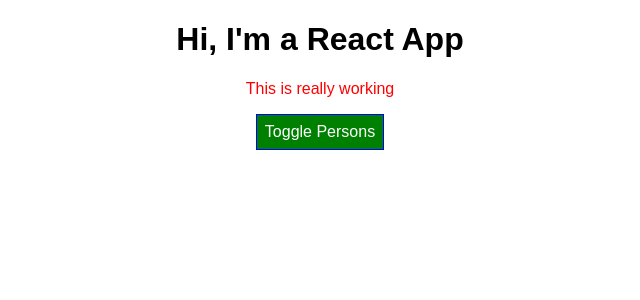
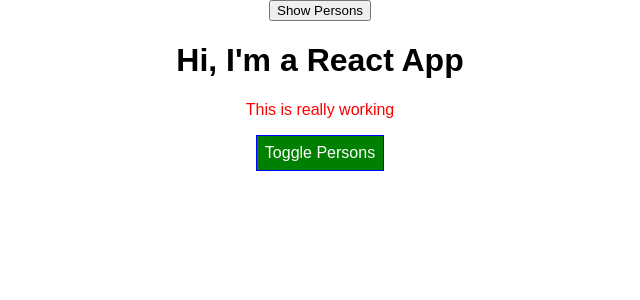
Before and after one commit to Morniee/react-complete-guide, a React app: page / in a window 1280 px wide. Shown: the top 300 px of the page, without its empty margins (320-960 px from the left). Built offline with nearby package versions, Linux system fonts and the light colour scheme.

Commit message:
PureComponents for Performance

```diff
--- a/src/components/Persons/Persons.js
+++ b/src/components/Persons/Persons.js
@@ -1,7 +1,7 @@
-import React, { Component } from 'react';
+import React, { PureComponent } from 'react';
 import Person from './Person/Person';
 
-class Persons extends Component {
+class Persons extends PureComponent {
   constructor(props) {
     super(props);
     console.log('[Persons.js] Inside constructor', props);
@@ -18,10 +18,14 @@
     console.log('[UPDATE Persons.js] Inside componentWillReceiveProps', nextProps);
   }
 
+  /*
   shouldComponentUpdate(nextProps, nextState) {
     console.log('[UPDATE Persons.js] Inside shouldComponentUpdate', nextProps, nextState);
-    return true;
+    return nextProps.persons !== this.props.persons ||
+      nextProps.changed !== this.props.changed ||
+      nextProps.clicked !== this.props.clicked;
   }
+  */
 
   componentWillUpdate(nextProps, nextState) {
     console.log('[UPDATE Persons.js] Inside componentWillUpdate', nextProps, nextState);
--- a/src/containers/App.js
+++ b/src/containers/App.js
@@ -16,11 +16,13 @@
     console.log('[App.js] Inside componentDidMount');
   }
 
+  /*
   shouldComponentUpdate(nextProps, nextState) {
     console.log('[UPDATE App.js] Inside shouldComponentUpdate', nextProps, nextState);
-    return true;
+    return nextState.persons !== this.state.persons ||
+      nextState.showPersons !== this.state.showPersons;
   }
-
+  */
   componentWillUpdate(nextProps, nextState) {
     console.log('[UPDATE App.js] Inside componentWillUpdate', nextProps, nextState);
   }
@@ -89,6 +91,7 @@
 
     return (
       <div className={styles.App}>
+        <button onClick={() => {this.setState({showPersons: true})}}>Show Persons </button>
         <Cockpit
           showPersons={this.state.showPersons}
           persons={this.state.persons}
```
